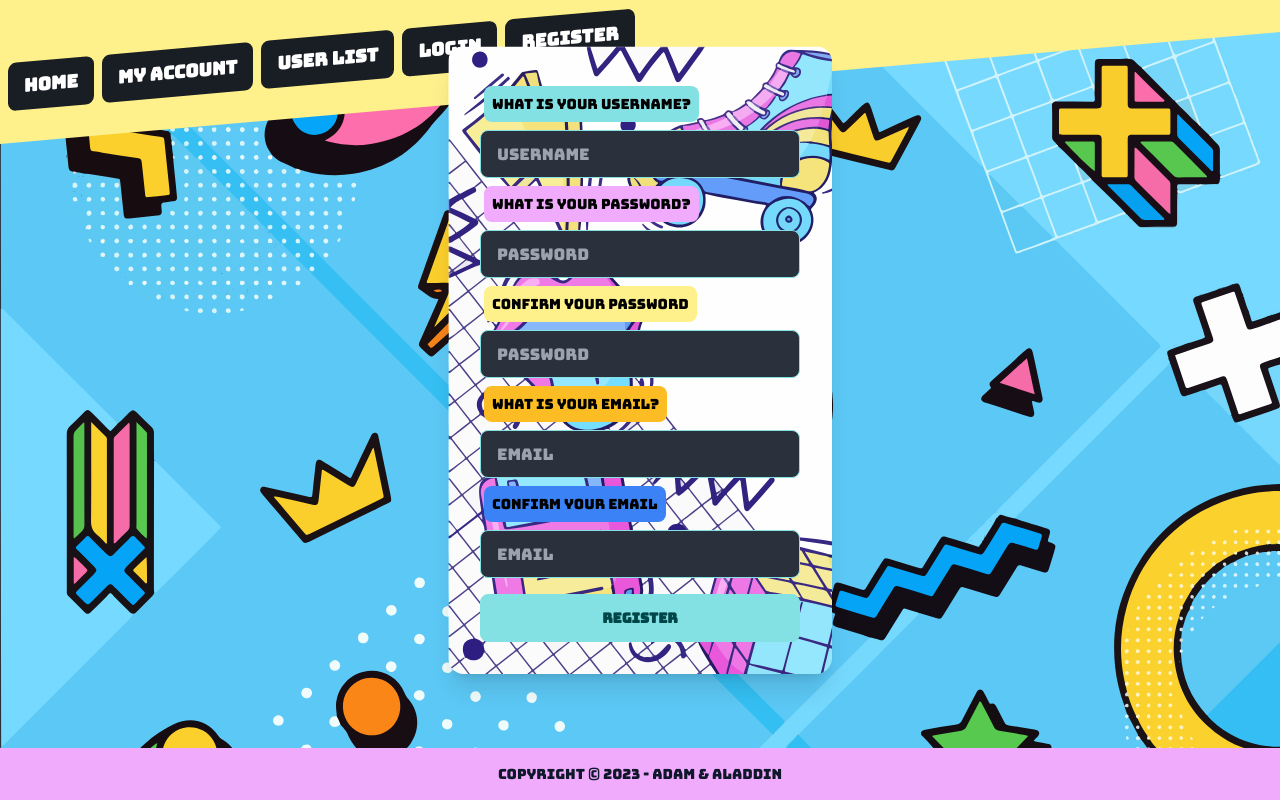
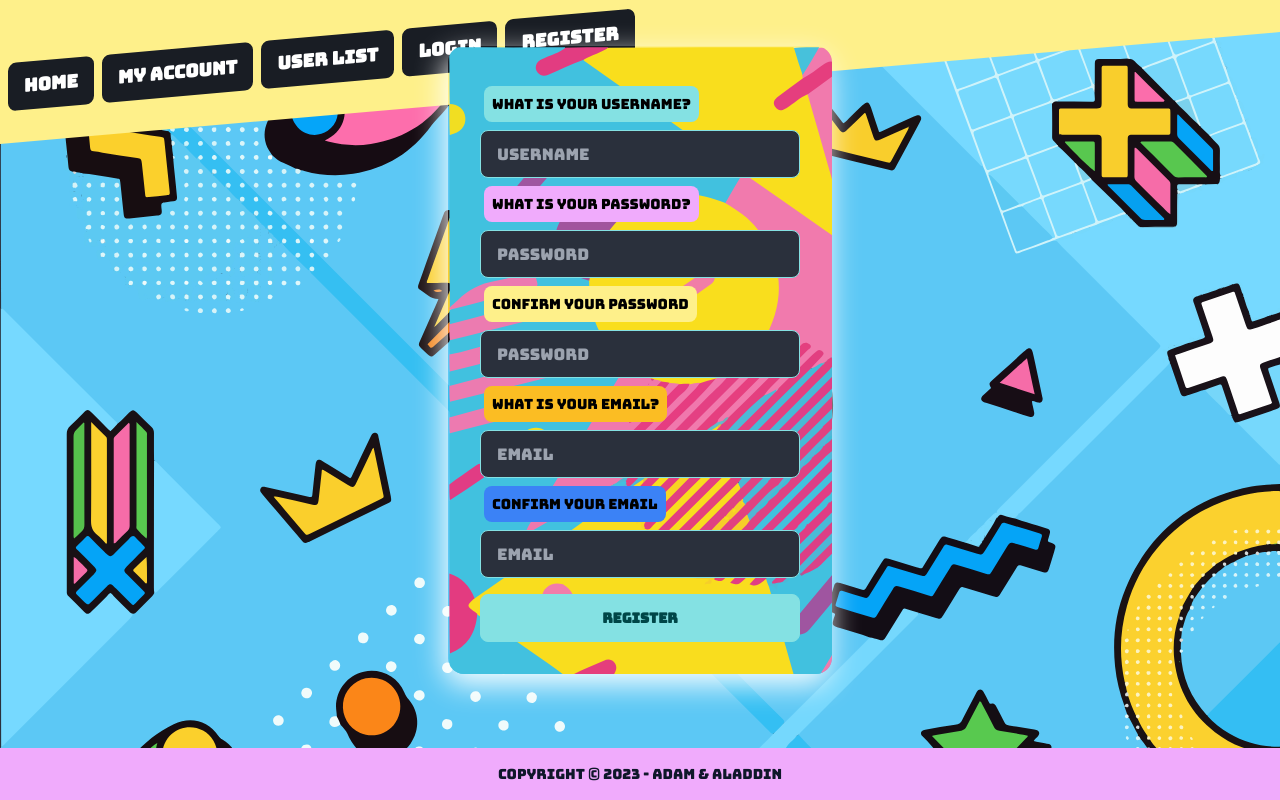
Before and after one commit to diabeatz96/cool-todo, a Next.js app: page /register in a window 1280 px wide. Built offline with nearby package versions, Linux system fonts and the light colour scheme.

Commit message:
Added Shadow Coloring and Globals CSS

```diff
--- a/app/globals.css
+++ b/app/globals.css
@@ -14,7 +14,6 @@
       transform: skewY(-5deg);
       transform-origin: top left;
     }
-
 
     .zigzag-bottom-right {
       @apply absolute left-0 right-0 w-full h-36 pt-5 bg-white;
@@ -33,4 +32,14 @@
       text-shadow: -2px 0 6px rgba(0, 0, 0);
     }
 
+    .black-shadow {
+      @apply bg-gradient-to-r from-gray-800 to-gray-900;
+      box-shadow: rgb(0 0 0 / 50%) -3px 10px 30px;
+    }
+
+
+    .background-shadow {
+      @apply bg-gradient-to-r from-gray-100 to-gray-200;
+      box-shadow: rgb(255, 255, 255) -3px 10px 30px;
+    }
   }
--- a/components/RegisterForm.jsx
+++ b/components/RegisterForm.jsx
@@ -15,7 +15,7 @@ const RegisterForm = () => {
     return (
 
         <div className="h-90v flex items-center justify-center">
-            <section className = "card   bg-register-bg bg-cover w-96 shadow-xl text-slate-900">
+            <section className = "card bg-register-bg2 background-shadow bg-cover w-96 text-slate-900">
             <div className="card-body items-center ">
         <form className="form">
             <div className="form-control w-full max-w-xs">
--- a/tailwind.config.js
+++ b/tailwind.config.js
@@ -37,6 +37,7 @@ module.exports = {
 			"100v": "100vh",
 		},
       backgroundImage: {
+        'register-bg2': "url('/register-bg2.svg')",
         'register-bg': "url('/register-bg.svg')",
         'cool-pattern': 'url("/bg.svg")',
         'gradient-radial': 'radial-gradient(var(--tw-gradient-stops))',
```
Also changed, not shown: public/register-bg2.svg (added).
